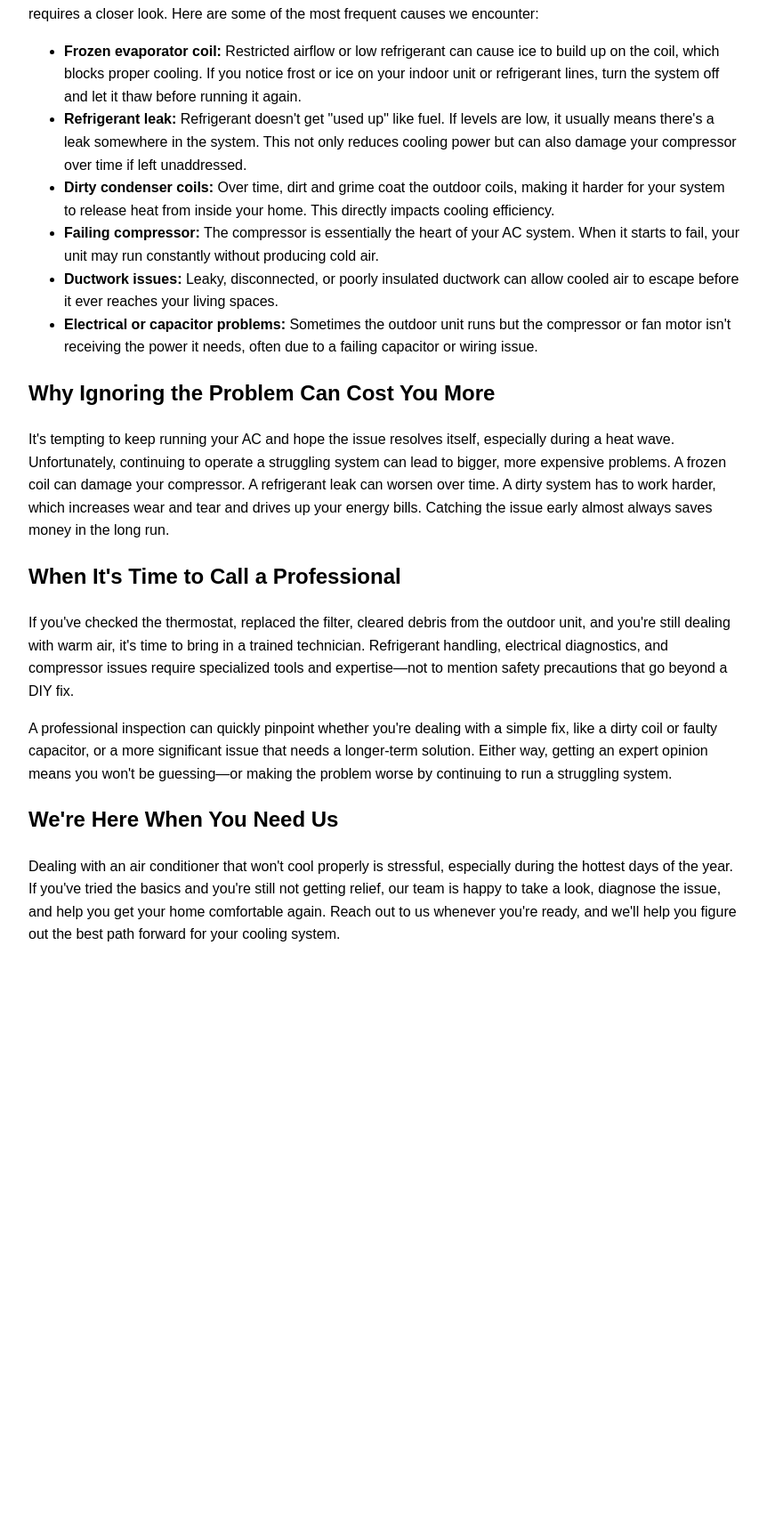
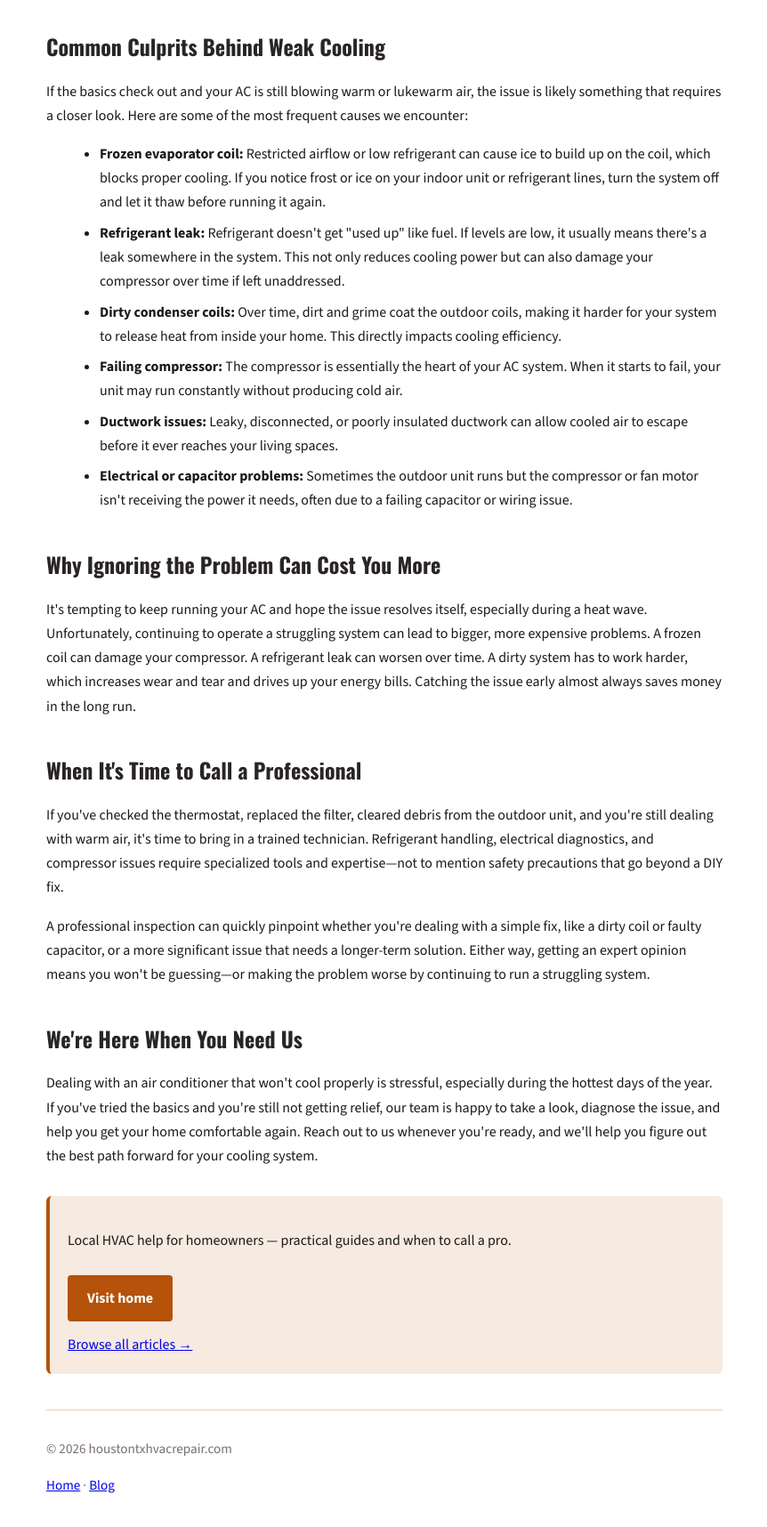
Before and after one commit to debsaisolutions-sketch/houstontxhvacrepair, a website: page blog/ac-not-cooling-here-s-why-and-what-you-can-do-before-calling-for-repair.html in a window 1280 px wide. Shown: the part 1004-2720 px from the top of the page at 89% size, without its empty margins (208-1070 px from the left). Before the commit the page ends 2103 px from the top, so only its background shows below. Drawn offline with nearby package versions, Linux system fonts and the light colour scheme.

Commit message:
Add article: AC Not Cooling? Here’s Why—and What You Can Do Before Calling for Repair

```diff
--- a/blog/ac-not-cooling-here-s-why-and-what-you-can-do-before-calling-for-repair.html
+++ b/blog/ac-not-cooling-here-s-why-and-what-you-can-do-before-calling-for-repair.html
@@ -5,13 +5,86 @@
   <meta name="viewport" content="width=device-width, initial-scale=1.0">
   <meta name="description" content="Is your AC running but not cooling? Learn the common causes, quick homeowner fixes, and when it's time to call a professional HVAC technician.">
   <title>AC Not Cooling? Here’s Why—and What You Can Do Before Calling for Repair</title>
+  <link rel="canonical" href="https://houstontxhvacrepair.com/blog/ac-not-cooling-here-s-why-and-what-you-can-do-before-calling-for-repair.html">
+  <link href="https://fonts.googleapis.com/css2?family=Oswald:wght@500;700&family=Source+Sans+3:wght@400;600;700&display=swap" rel="stylesheet">
   <style>
-    body { font-family: Arial, sans-serif; max-width: 800px; margin: 0 auto; padding: 20px; line-height: 1.6; }
-    h1 { color: #333; }
+    :root {
+      --primary: #1c1917;
+      --accent: #b45309;
+      --sand: #fffbeb;
+      --ink: #1c1917;
+    }
+    * { box-sizing: border-box; }
+    body {
+      font-family: 'Source Sans 3', Arial, sans-serif;
+      max-width: 800px;
+      margin: 0 auto;
+      padding: 20px;
+      line-height: 1.7;
+      color: var(--ink);
+      background: linear-gradient(180deg, color-mix(in srgb, var(--accent) 18%, white) 0%, var(--sand) 180px, #fff 180px);
+    }
+    .topbar {
+      display: flex;
+      justify-content: space-between;
+      gap: 12px;
+      flex-wrap: wrap;
+      align-items: center;
+      margin-bottom: 24px;
+      padding-bottom: 12px;
+      border-bottom: 2px solid color-mix(in srgb, var(--accent) 35%, white);
+    }
+    .topbar a { color: var(--primary); text-decoration: none; font-weight: 600; }
+    .topbar a:hover { color: var(--accent); }
+    .phone { color: var(--accent); font-weight: 700; text-decoration: none; }
+    h1 {
+      font-family: 'Oswald', sans-serif;
+      color: var(--primary);
+      font-size: 2rem;
+      line-height: 1.2;
+      margin: 0 0 16px;
+    }
+    h2 {
+      font-family: 'Oswald', sans-serif;
+      color: #292524;
+      margin-top: 1.6em;
+      margin-bottom: 0.5em;
+    }
     p { margin-bottom: 1em; }
+    ul, ol { margin: 0 0 1em 1.25em; }
+    li { margin-bottom: 0.45em; }
+    .cta {
+      margin-top: 2em;
+      padding: 20px;
+      background: color-mix(in srgb, var(--accent) 12%, white);
+      border-left: 4px solid var(--accent);
+      border-radius: 6px;
+    }
+    .cta a.button {
+      display: inline-block;
+      margin-top: 10px;
+      background: var(--accent);
+      color: #fff;
+      text-decoration: none;
+      font-weight: 700;
+      padding: 12px 22px;
+      border-radius: 4px;
+    }
+    .cta a.button:hover { filter: brightness(0.92); }
+    footer {
+      margin-top: 40px;
+      padding-top: 16px;
+      border-top: 1px solid color-mix(in srgb, var(--accent) 30%, white);
+      font-size: 0.95em;
+      color: #78716c;
+    }
   </style>
 </head>
 <body>
+  <div class="topbar">
+    <a href="/">← houstontxhvacrepair.com</a>
+
+  </div>
   <article>
     <h1>AC Not Cooling? Here’s Why—and What You Can Do Before Calling for Repair</h1>
     <p>There are few things more frustrating on a hot afternoon than reaching for the thermostat, feeling the air kick on, and realizing... it's just not cold. If your air conditioner is running but not actually cooling your home, you're not alone. This is one of the most common HVAC complaints we hear from homeowners, and while it can feel alarming, the good news is that many causes are easy to identify—and some are even fixable before you need to schedule a repair.</p>
@@ -40,6 +113,15 @@
 <p>A professional inspection can quickly pinpoint whether you're dealing with a simple fix, like a dirty coil or faulty capacitor, or a more significant issue that needs a longer-term solution. Either way, getting an expert opinion means you won't be guessing—or making the problem worse by continuing to run a struggling system.</p>
 <h2>We're Here When You Need Us</h2>
 <p>Dealing with an air conditioner that won't cool properly is stressful, especially during the hottest days of the year. If you've tried the basics and you're still not getting relief, our team is happy to take a look, diagnose the issue, and help you get your home comfortable again. Reach out to us whenever you're ready, and we'll help you figure out the best path forward for your cooling system.</p>
+    <div class="cta">
+      <p>Local HVAC help for homeowners — practical guides and when to call a pro.</p>
+      <a class="button" href="/">Visit home</a>
+      <p style="margin-top:12px;margin-bottom:0;"><a href="/blog/index.html">Browse all articles →</a></p>
+    </div>
   </article>
+  <footer>
+    <p>© 2026 houstontxhvacrepair.com</p>
+    <p><a href="/">Home</a> · <a href="/blog/index.html">Blog</a></p>
+  </footer>
 </body>
 </html>
```
Also changed, not shown: blog/index.html (+4 -0 lines), sitemap.xml (+8 -2 lines).
